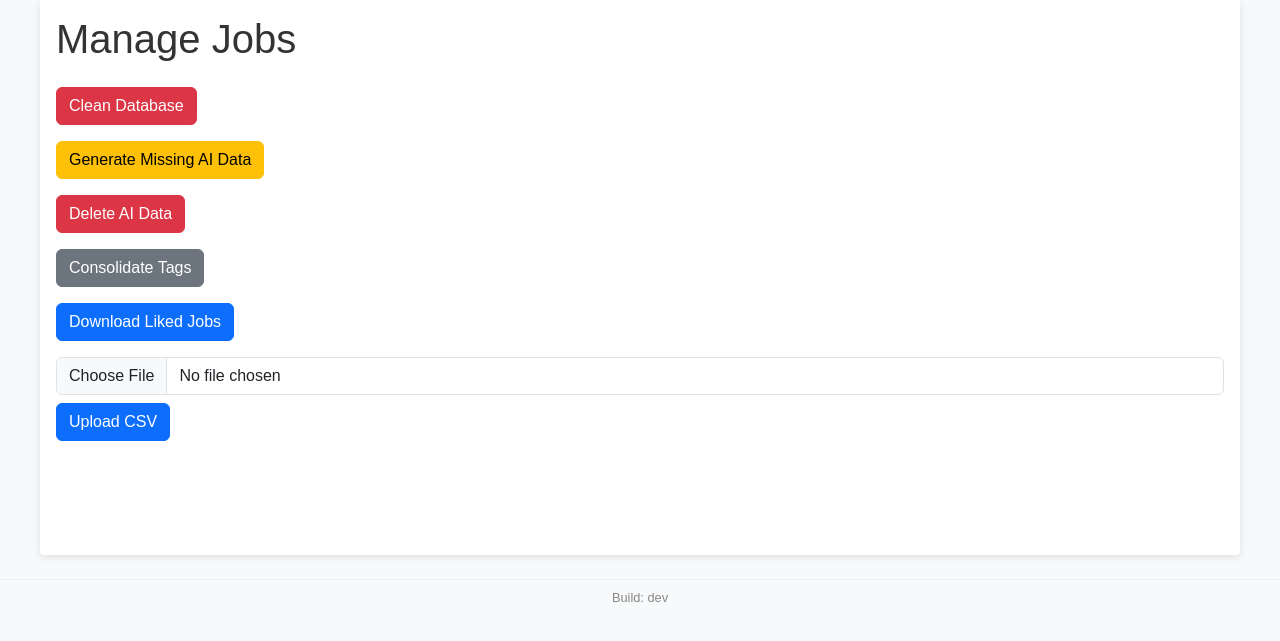
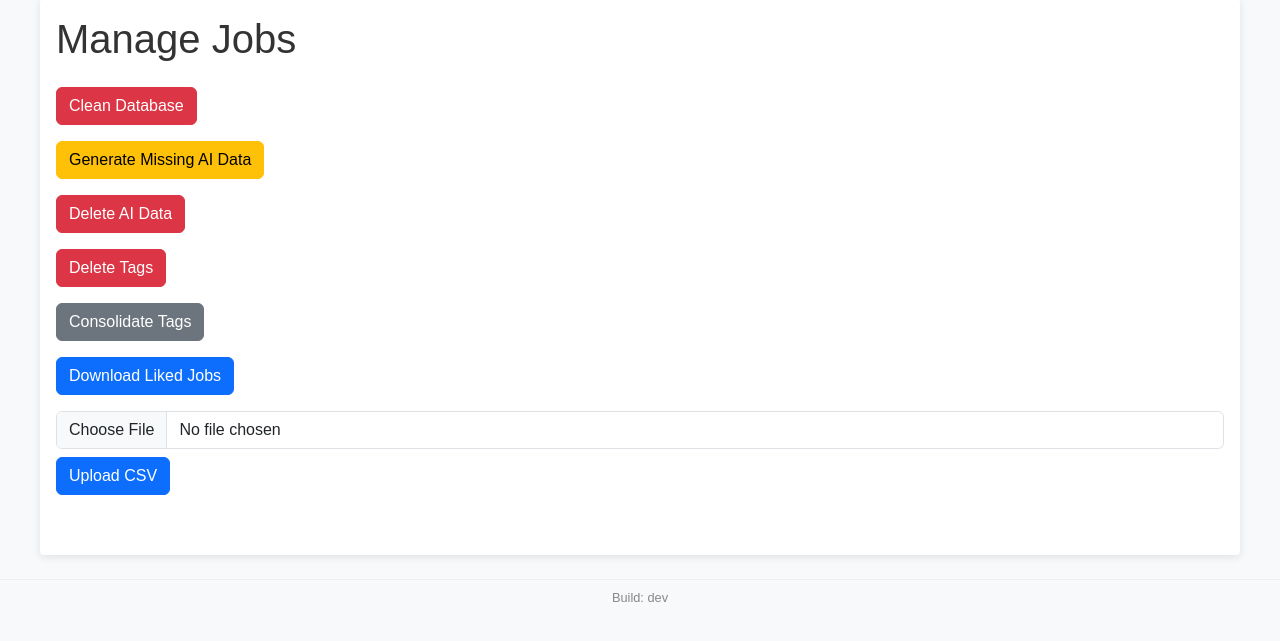
Before and after one commit to mullinmax/job-search, a FastAPI app: page /manage in a window 1280 px wide. Shown: the part 113-754 px from the top of the page. Run offline with FastAPI, Linux system fonts and the light colour scheme; some libraries are stand-ins or nearby versions.

Commit message:
Add tag deletion and ensure reprocess adds tags

```diff
--- a/app/main.py
+++ b/app/main.py
@@ -481,6 +481,18 @@ def consolidate_tags_task() -> None:
     log_progress("Done")
 
 
+def clear_tags_task() -> None:
+    """Remove all stored tags."""
+    log_progress("Deleting tags")
+    conn = connect_db()
+    cur = conn.cursor()
+    cur.execute("DELETE FROM job_tags")
+    cur.execute("UPDATE feedback SET tags=''")
+    conn.commit()
+    conn.close()
+    log_progress("Done")
+
+
 @app.post("/reprocess", response_class=HTMLResponse)
 def reprocess(request: Request, background_tasks: BackgroundTasks):
     progress_logs.clear()
@@ -515,6 +527,13 @@ def regen_jobs(
 def consolidate_tags_endpoint(request: Request, background_tasks: BackgroundTasks):
     progress_logs.clear()
     background_tasks.add_task(consolidate_tags_task)
+    return templates.TemplateResponse("progress.html", {"request": request})
+
+
+@app.post("/delete_tags", response_class=HTMLResponse)
+def delete_tags(request: Request, background_tasks: BackgroundTasks):
+    progress_logs.clear()
+    background_tasks.add_task(clear_tags_task)
     return templates.TemplateResponse("progress.html", {"request": request})
 
 
--- a/app/templates/manage.html
+++ b/app/templates/manage.html
@@ -10,6 +10,9 @@
 </form>
 <form class="mt-3" method="post" action="/delete_ai" onsubmit="return confirm('Delete all summaries and embeddings?');">
   <button class="btn btn-danger" type="submit">Delete AI Data</button>
+</form>
+<form class="mt-3" method="post" action="/delete_tags" onsubmit="return confirm('Delete all tags?');">
+  <button class="btn btn-danger" type="submit">Delete Tags</button>
 </form>
 <form class="mt-3" method="post" action="/consolidate_tags" onsubmit="return confirm('Merge similar tags?');">
   <button class="btn btn-secondary" type="submit">Consolidate Tags</button>
```
Also changed, not shown: tests/test_ai.py (+56 -0 lines), tests/test_main.py (+40 -0 lines).
